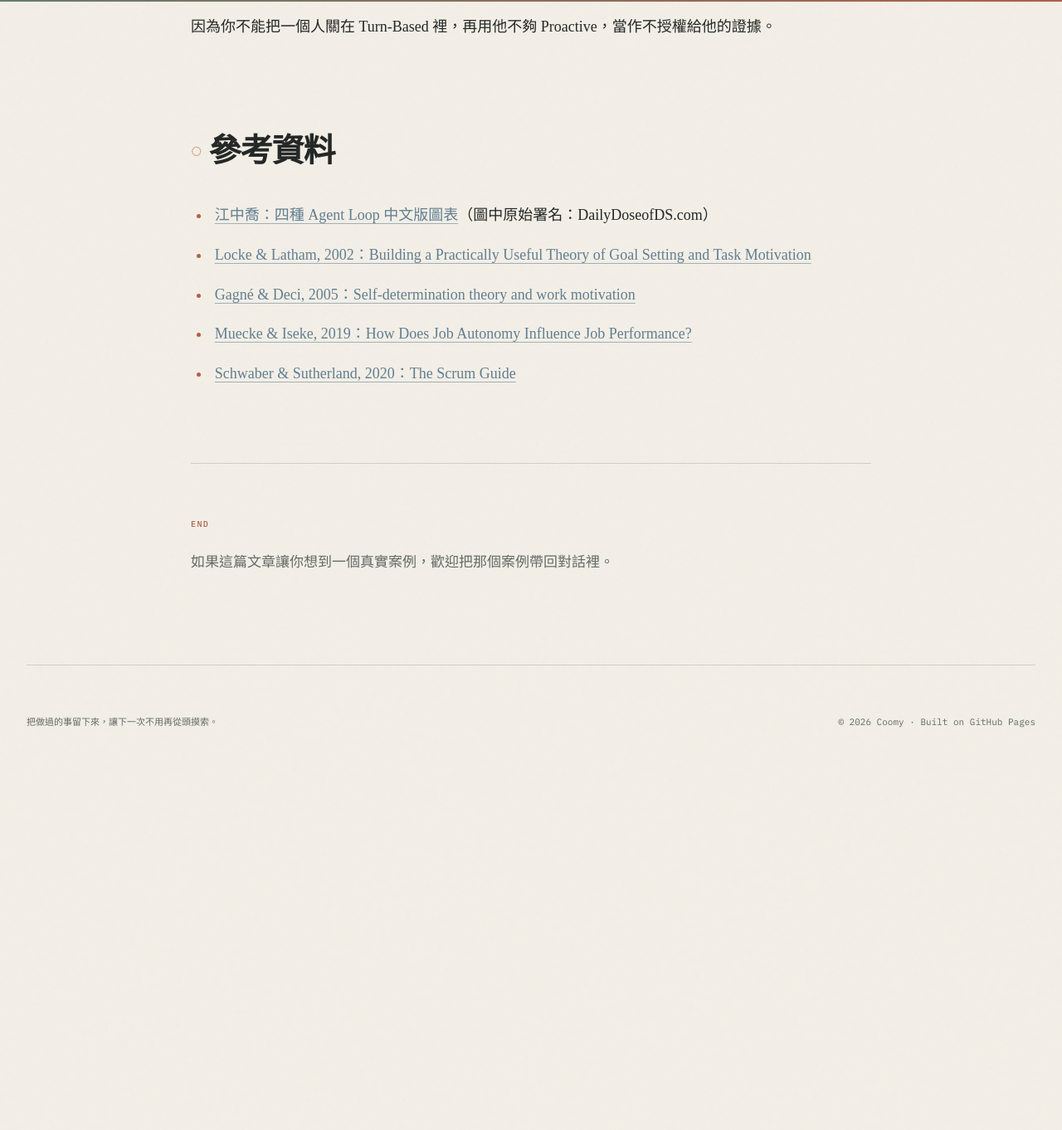
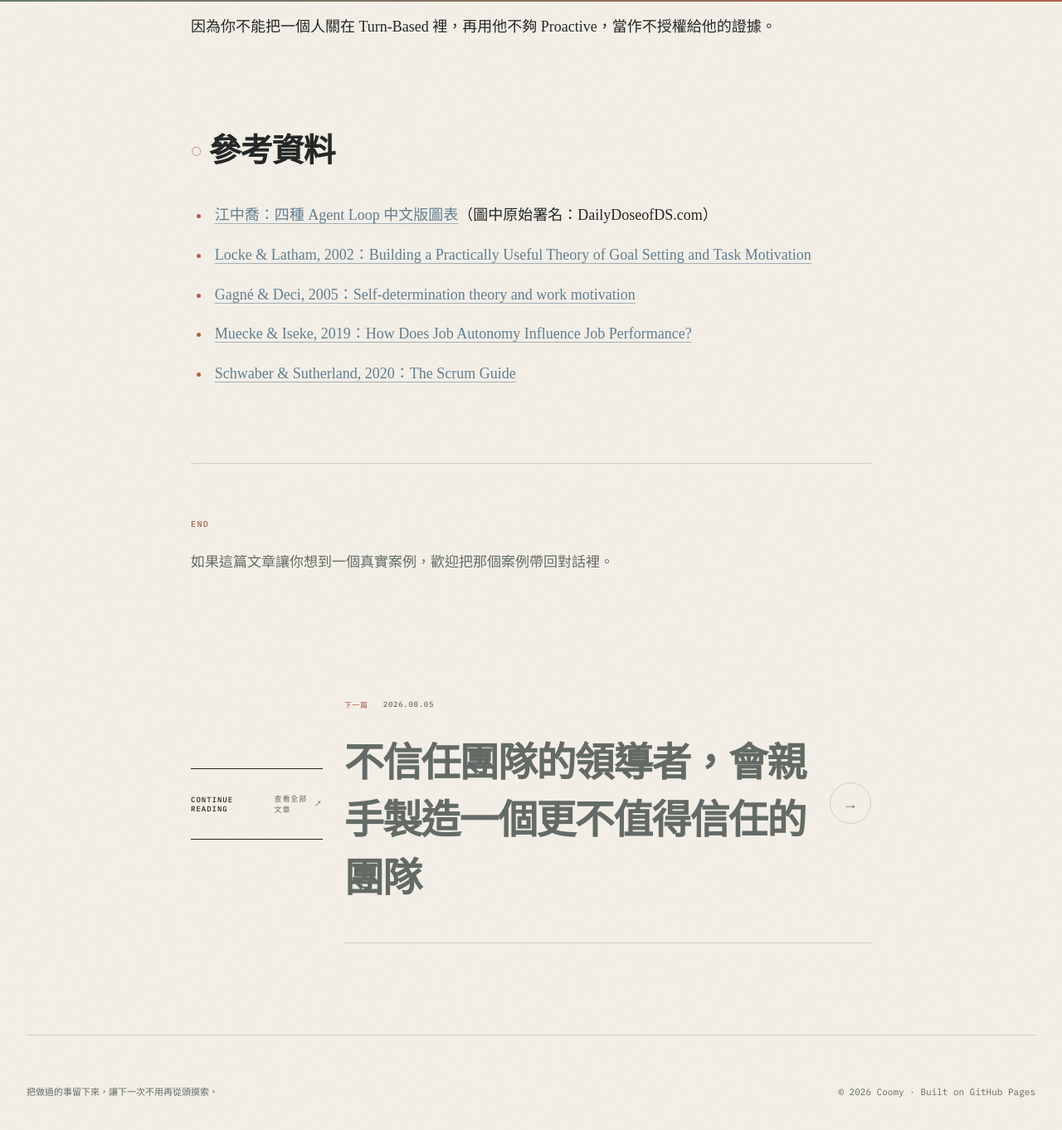
Before and after one commit to coomySF/coomySF.github.io, a Jekyll site: the page built from _posts/2026-08-05-leadership-agent-loops.md, in a window 1280 px wide and 1400 px high, scrolled down 8859 px. Shown: the top 1362 px of the window at 83% size. Built offline with Jekyll 4.4.1, drawn with Linux system fonts in a browser that asks for light colours; before the commit the page ends 9814 px from its top, so only the background shows below that.

Commit message:
add continue reading navigation

```diff
--- a/_layouts/default.html
+++ b/_layouts/default.html
@@ -11,7 +11,7 @@
     <link rel="preconnect" href="https://fonts.googleapis.com">
     <link rel="preconnect" href="https://fonts.gstatic.com" crossorigin>
     <link href="https://fonts.googleapis.com/css2?family=IBM+Plex+Mono:wght@400;500&family=Noto+Serif+TC:wght@400;500;600;700&family=Shippori+Mincho:wght@500;600&display=swap" rel="stylesheet">
-    <link rel="stylesheet" href="{{ '/assets/css/style.css' | relative_url }}?v=20260805-10">
+    <link rel="stylesheet" href="{{ '/assets/css/style.css' | relative_url }}?v=20260805-11">
     <script>
       document.documentElement.classList.add('js');
       document.documentElement.dataset.theme = localStorage.getItem('coomy-theme-v2') || 'light';
--- a/_layouts/post.html
+++ b/_layouts/post.html
@@ -16,4 +16,22 @@ layout: default
     <span>END</span>
     <p>如果這篇文章讓你想到一個真實案例，歡迎把那個案例帶回對話裡。</p>
   </footer>
+  {% assign continue_post = page.previous %}
+  {% unless continue_post %}{% assign continue_post = page.next %}{% endunless %}
+  <nav class="post-navigation" aria-label="文章導覽">
+    <div class="post-navigation-heading">
+      <p>CONTINUE READING</p>
+      <a href="{{ '/writing/' | relative_url }}">查看全部文章 <span aria-hidden="true">↗</span></a>
+    </div>
+    {% if continue_post %}
+    <a class="post-next-card" href="{{ continue_post.url | relative_url }}" aria-label="繼續閱讀：{{ continue_post.title }}">
+      <div>
+        <span>下一篇</span>
+        <time datetime="{{ continue_post.date | date_to_xmlschema }}">{{ continue_post.date | date: '%Y.%m.%d' }}</time>
+      </div>
+      <h2>{{ continue_post.title }}</h2>
+      <span class="post-next-arrow" aria-hidden="true">→</span>
+    </a>
+    {% endif %}
+  </nav>
 </article>
--- a/assets/css/style.css
+++ b/assets/css/style.css
@@ -374,6 +374,20 @@ nav a:hover::after { transform: scaleX(1); transform-origin: left; }
 .post-end { padding: 55px 0 90px; border-top: 1px solid var(--line); }
 .post-end span { color: var(--clay); font: 500 10px var(--mono); letter-spacing: .14em; }
 .post-end p { color: var(--muted); }
+.post-navigation { padding: 0 0 110px; }
+.post-navigation-heading { display: flex; align-items: center; justify-content: space-between; gap: 24px; padding: 20px 0; border-block: 1px solid var(--ink); }
+.post-navigation-heading p, .post-navigation-heading a { margin: 0; font: 500 9px var(--mono); letter-spacing: .11em; }
+.post-navigation-heading a { min-height: 44px; display: inline-flex; align-items: center; gap: 8px; color: var(--muted); text-decoration: none; transition: color .2s ease; }
+.post-navigation-heading a:hover { color: var(--clay); }
+.post-next-card { position: relative; display: block; min-height: 265px; padding: 42px 76px 46px 0; border-bottom: 1px solid var(--line); text-decoration: none; cursor: pointer; }
+.post-next-card::before { content: ""; position: absolute; inset: 12px -20px; z-index: -1; border: 1px solid transparent; border-radius: 4px; background: transparent; transition: background .25s ease, border-color .25s ease, transform .3s var(--ease), box-shadow .3s var(--ease); }
+.post-next-card:hover::before, .post-next-card:focus-visible::before { border-color: var(--line); background: color-mix(in srgb, var(--surface) 88%, transparent); box-shadow: 12px 14px 0 color-mix(in srgb, var(--paper-deep) 50%, transparent); transform: translateY(-3px); }
+.post-next-card > div { display: flex; gap: 18px; color: var(--muted); font: 500 9px var(--mono); letter-spacing: .08em; text-transform: uppercase; }
+.post-next-card > div span { color: var(--clay); }
+.post-next-card h2 { max-width: 720px; margin: 25px 0 0; font: 600 clamp(30px, 4.5vw, 48px)/1.45 var(--display); letter-spacing: -.035em; transition: color .2s ease, transform .3s var(--ease); }
+.post-next-arrow { position: absolute; right: 0; top: 50%; display: grid; place-items: center; width: 50px; height: 50px; border: 1px solid var(--line); border-radius: 50%; font: 18px var(--mono); transform: translateY(-50%); transition: color .2s ease, background .2s ease, transform .3s var(--ease); }
+.post-next-card:hover h2 { color: var(--clay); transform: translateX(7px); }
+.post-next-card:hover .post-next-arrow { color: var(--paper); background: var(--ink); transform: translate(5px, -50%); }
 .site-footer { padding: 48px 0 64px; border-top: 1px solid var(--line); display: flex; justify-content: space-between; gap: 30px; color: var(--muted); font: 11px/1.7 var(--mono); }
 
 @media (max-width: 900px) {
@@ -424,6 +438,11 @@ nav a:hover::after { transform: scaleX(1); transform-origin: left; }
   .post-body { padding: 48px 0; font-size: 17px; }
   .post-body table { display: block; overflow-x: auto; -webkit-overflow-scrolling: touch; font-size: 14px; }
   .post-body th, .post-body td { min-width: 265px; padding: 15px 16px; }
+  .post-end { padding-bottom: 68px; }
+  .post-navigation { padding-bottom: 82px; }
+  .post-next-card { min-height: 230px; padding: 34px 54px 38px 0; }
+  .post-next-card h2 { font-size: clamp(27px, 8vw, 38px); }
+  .post-next-arrow { width: 44px; height: 44px; }
   .site-footer { flex-direction: column; }
 }
 
@@ -435,6 +454,8 @@ nav a:hover::after { transform: scaleX(1); transform-origin: left; }
   .writing-hero-copy > p:last-child, .about-lead { font-size: 16px; }
   .portrait-caption { right: 0; bottom: -26px; left: 0; }
   .portrait-caption small { max-width: 125px; text-align: right; }
+  .post-navigation-heading { align-items: flex-start; }
+  .post-navigation-heading a { text-align: right; }
 }
 
 @media (pointer: coarse) { .cursor-aura { display: none; } }
```
